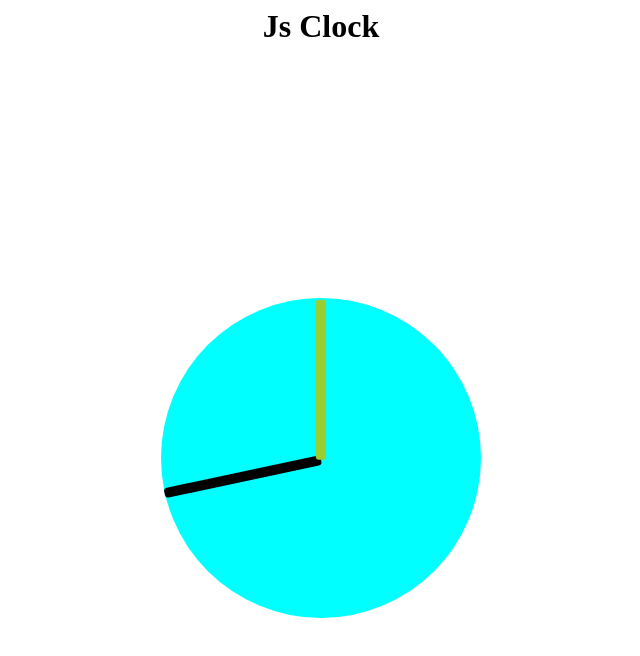
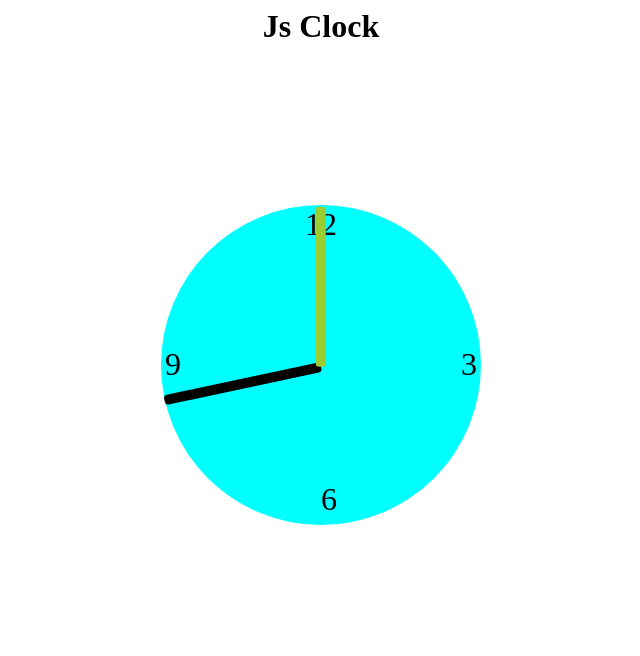
Before and after one commit to jogipr/javascript-30-2-js-clock-vvqrt, a plain HTML site: page index.html in a window 1280 px wide. Shown: the whole page, without its empty margins (319-959 px from the left). Drawn offline with Linux system fonts and the light colour scheme.

Commit message:
2 files modified

```diff
--- a/index.html
+++ b/index.html
@@ -12,6 +12,10 @@
     <div class="clock-wrapper">
       <div class="clock-container">
         <div class="clock-face">
+          <div class="clock-12">12</div>
+          <div class="clock-3">3</div>
+          <div class="clock-6">6</div>
+          <div class="clock-9">9</div>
           <div class="second-hand"></div>
           <div class="minute-hand"></div>
         </div>
--- a/styles.css
+++ b/styles.css
@@ -1,5 +1,10 @@
+h1 {
+  margin: 0;
+}
+
 body {
   font-size: 10px;
+  height: 100vh;
 }
 
 h1 {
@@ -11,7 +16,7 @@ h1 {
   display: flex;
   justify-content: center;
   align-items: center;
-  height: 100%;
+  height: 80%;
   width: 80%;
   margin: auto;
 }
@@ -53,3 +58,31 @@ h1 {
   transform-origin: 100%;
   transform: rotate(90deg);
 }
+
+.clock-12 {
+  position: absolute;
+  left: 45%;
+  top: 4;
+  font-size: 2rem;
+}
+
+.clock-3 {
+  position: absolute;
+  right: 04;
+  top: 45%;
+  font-size: 2rem;
+}
+
+.clock-6 {
+  position: absolute;
+  left: 50%;
+  bottom: 04;
+  font-size: 2rem;
+}
+
+.clock-9 {
+  position: absolute;
+  left: 04;
+  top: 45%;
+  font-size: 2rem;
+}
```
